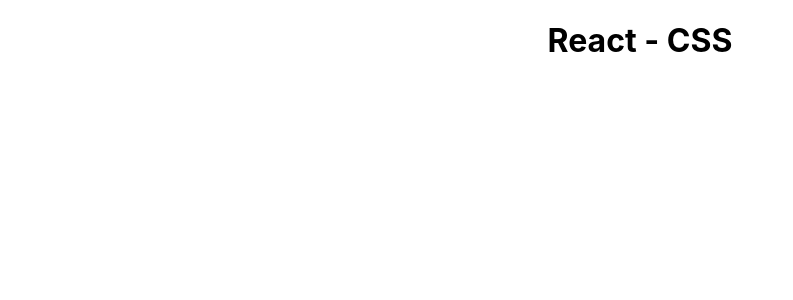
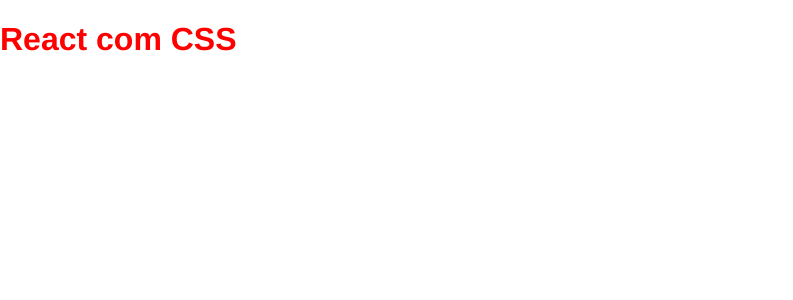
Before and after one commit to xanderifer1974/curso-react-do-zero-a-maestria-reactEcss, a React (Create React App) app: page / in a window 1280 px wide. Shown: the top 300 px of the page, without its empty margins (0-793 px from the left). Built offline with nearby package versions, Linux system fonts and the light colour scheme.

Commit message:
Aplicando estilos globais

```diff
--- a/src/App.css
+++ b/src/App.css
@@ -1,38 +1,12 @@
-.App {
-  text-align: center;
+body{
+  margin: O;
+  padding: 0;
+  font-family: Helvetica;
+  padding-bottom: 500px;
+
 }
 
-.App-logo {
-  height: 40vmin;
-  pointer-events: none;
+h1{
+
+  color: red;
 }
-
-@media (prefers-reduced-motion: no-preference) {
-  .App-logo {
-    animation: App-logo-spin infinite 20s linear;
-  }
-}
-
-.App-header {
-  background-color: #282c34;
-  min-height: 100vh;
-  display: flex;
-  flex-direction: column;
-  align-items: center;
-  justify-content: center;
-  font-size: calc(10px + 2vmin);
-  color: white;
-}
-
-.App-link {
-  color: #61dafb;
-}
-
-@keyframes App-logo-spin {
-  from {
-    transform: rotate(0deg);
-  }
-  to {
-    transform: rotate(360deg);
-  }
-}
--- a/src/App.js
+++ b/src/App.js
@@ -4,7 +4,7 @@
 function App() {
   return (
     <div className="App">
-      <h1>React - CSS</h1>
+      <h1>React com CSS</h1>
     </div>
   );
 }
```
